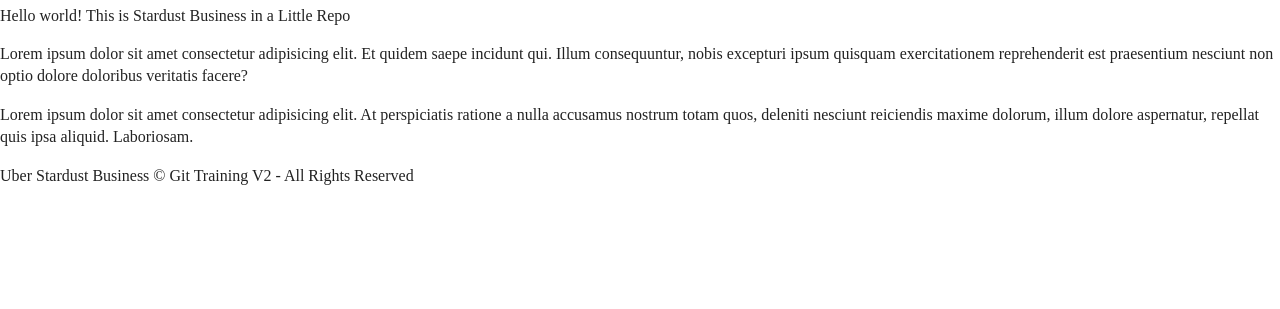
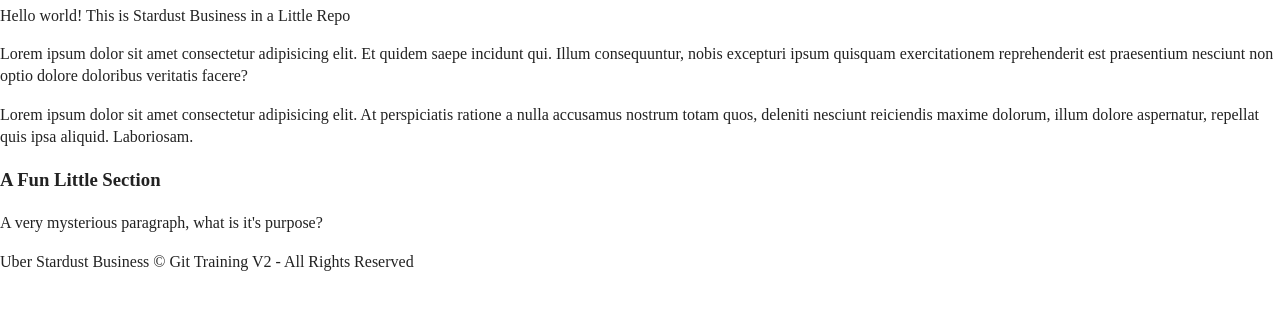
Before and after one commit to chrisArmo/Git-Training-v2, a plain HTML site: page index.html in a window 1280 px wide. Shown: the part 83-392 px from the top of the page. Drawn offline with nearby package versions, Linux system fonts and the light colour scheme.

Commit message:
Add section: index.html

```diff
--- a/index.html
+++ b/index.html
@@ -32,6 +32,10 @@
     <p>Lorem ipsum dolor sit amet consectetur adipisicing elit. Et quidem saepe incidunt qui. Illum consequuntur, nobis excepturi ipsum quisquam exercitationem reprehenderit est praesentium nesciunt non optio dolore doloribus veritatis facere?</p>
     <p>Lorem ipsum dolor sit amet consectetur adipisicing elit. At perspiciatis ratione a nulla accusamus nostrum totam quos, deleniti nesciunt reiciendis maxime dolorum, illum dolore aspernatur, repellat quis ipsa aliquid. Laboriosam.</p>
   </div>
+  <section>
+    <h3>A Fun Little Section</h3>
+    <p>A very mysterious paragraph, what is it's purpose?</p>
+  </section>
   <footer>
     <p>Uber Stardust Business &copy; Git Training V2 - All Rights Reserved</p>
   </footer>
```
